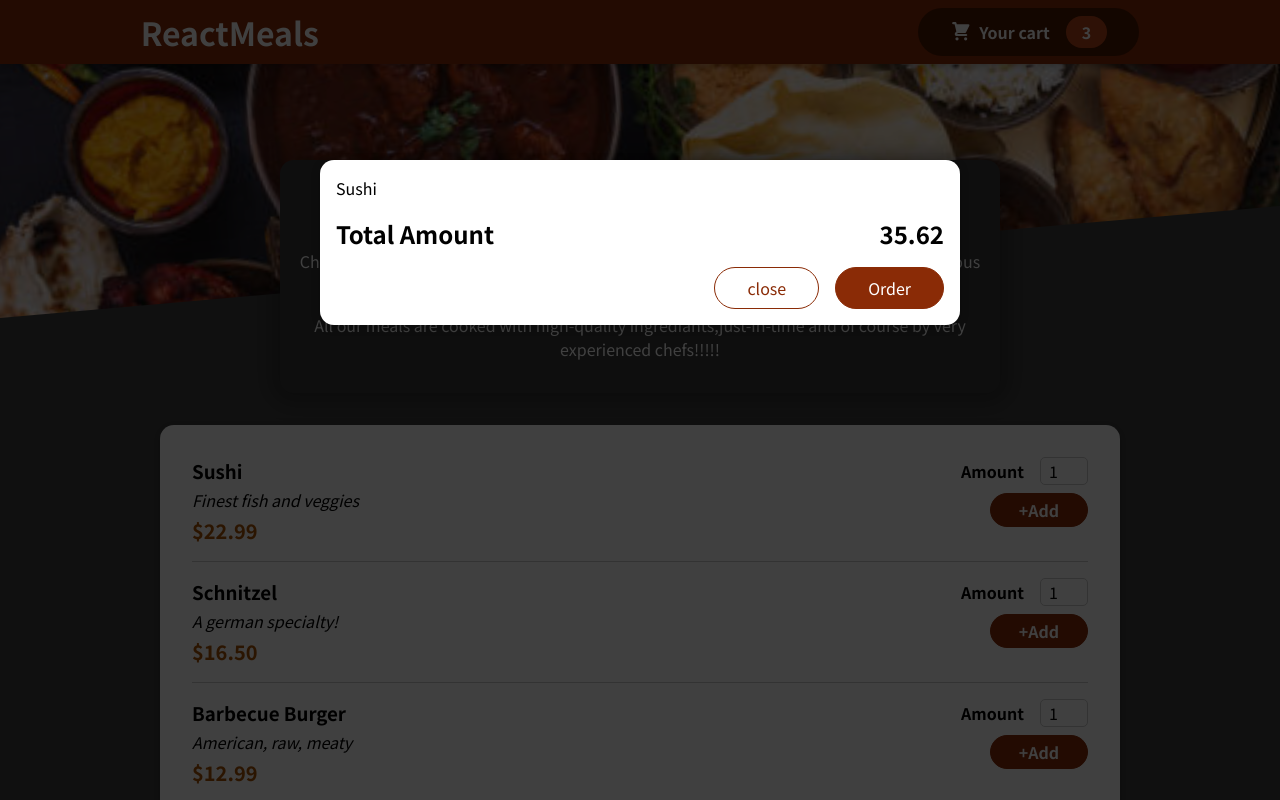
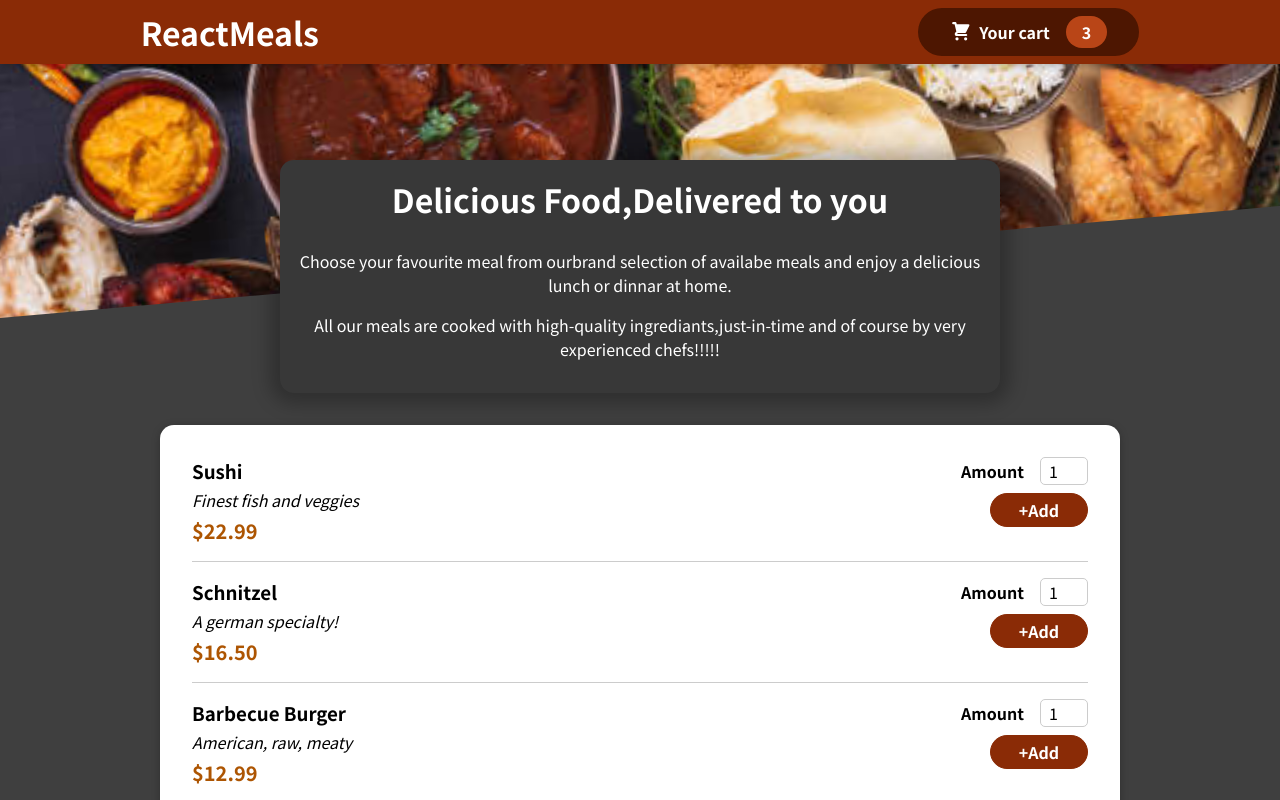
Before and after one commit to fhhdjfhedjdkjd123/reactjs-creating-a-restaurent-website, a React (Create React App) app: page / in a window 1280 px wide. Shown: the top 800 px of the page. Built offline with nearby package versions, Linux system fonts and the light colour scheme.

Commit message:
cart open and close

```diff
--- a/src/App.js
+++ b/src/App.js
@@ -1,13 +1,20 @@
-import { Fragment } from 'react';
+import React,{ Fragment, useState } from 'react';
 import Header from './components/Layout/Header.js';
 import Meals from './components/Meals/Meals.js';
 import Cart from './components/Cart/Cart.js';
 
 function App() {
+  const [cartIsShown, setCartIsShown]=useState(false);
+  const onShowCartHandler=()=>{
+    setCartIsShown(true);
+  }
+  const onHideCartHandler=()=>{
+    setCartIsShown(false);
+  }
   return (
     <Fragment>
-      <Cart/>
-      <Header/>
+      {cartIsShown && <Cart onClose={onHideCartHandler}/>}
+      <Header onShowCart={onShowCartHandler}/>
       <main>
       <Meals />
       </main>
--- a/src/components/Cart/Cart.js
+++ b/src/components/Cart/Cart.js
@@ -11,14 +11,14 @@
       </ul>
     )
     return(
-        <Modal>
+        <Modal onClose={props.onClose}>
             {cartItems}
             <div className={classes.total}>
                 <span>Total Amount</span>
                 <span>35.62</span>
             </div>
             <div className={classes.actions}>
-                <button className={classes["button--alt"]}>close</button>
+                <button className={classes["button--alt"]} onClick={props.onClose}>close</button>
                 <button className={classes.button}>Order</button>
             </div>
         </Modal>
--- a/src/components/Layout/Header.js
+++ b/src/components/Layout/Header.js
@@ -10,7 +10,7 @@
         <Fragment>
             <header className={classes.header}>
                 <h1>ReactMeals</h1>
-                <HeaderCartButton></HeaderCartButton>
+                <HeaderCartButton onclick={props.onShowCart}></HeaderCartButton>
             </header>
             <div className={classes['main-image']}>
                 <img src={mealsImage} alt="meals img is loading..."/>
--- a/src/components/Layout/HeaderCartButton.js
+++ b/src/components/Layout/HeaderCartButton.js
@@ -1,9 +1,9 @@
 import CartIcon from "../Cart/CartIcon";
 import classes from './HeaderCartButton.module.css';
 
-const HeaderCartButton=()=>{
+const HeaderCartButton=(props)=>{
     return(
-        <button className={classes.button}>
+        <button className={classes.button} onClick={props.onclick}>
             <span className={classes.icon}>
                 <CartIcon></CartIcon>
             </span>
--- a/src/components/UI/Modal.js
+++ b/src/components/UI/Modal.js
@@ -4,7 +4,7 @@
 
 const BackDrop=(props)=>{
     return(
-        <div className={classes.backdrop}></div>
+        <div className={classes.backdrop} onClick={props.onClose}></div>
     )
 }
 const ModalOverlay=(props)=>{
@@ -18,7 +18,7 @@
 const Modal=(props)=>{
     return(
         <Fragment>
-            {ReactDOM.createPortal(<BackDrop/>, document.getElementById("overlays"))}
+            {ReactDOM.createPortal(<BackDrop onClose={props.onClose}/>, document.getElementById("overlays"))}
             {ReactDOM.createPortal(<ModalOverlay>{props.children}</ModalOverlay>,document.getElementById("overlays"))}
 
         </Fragment>
```
